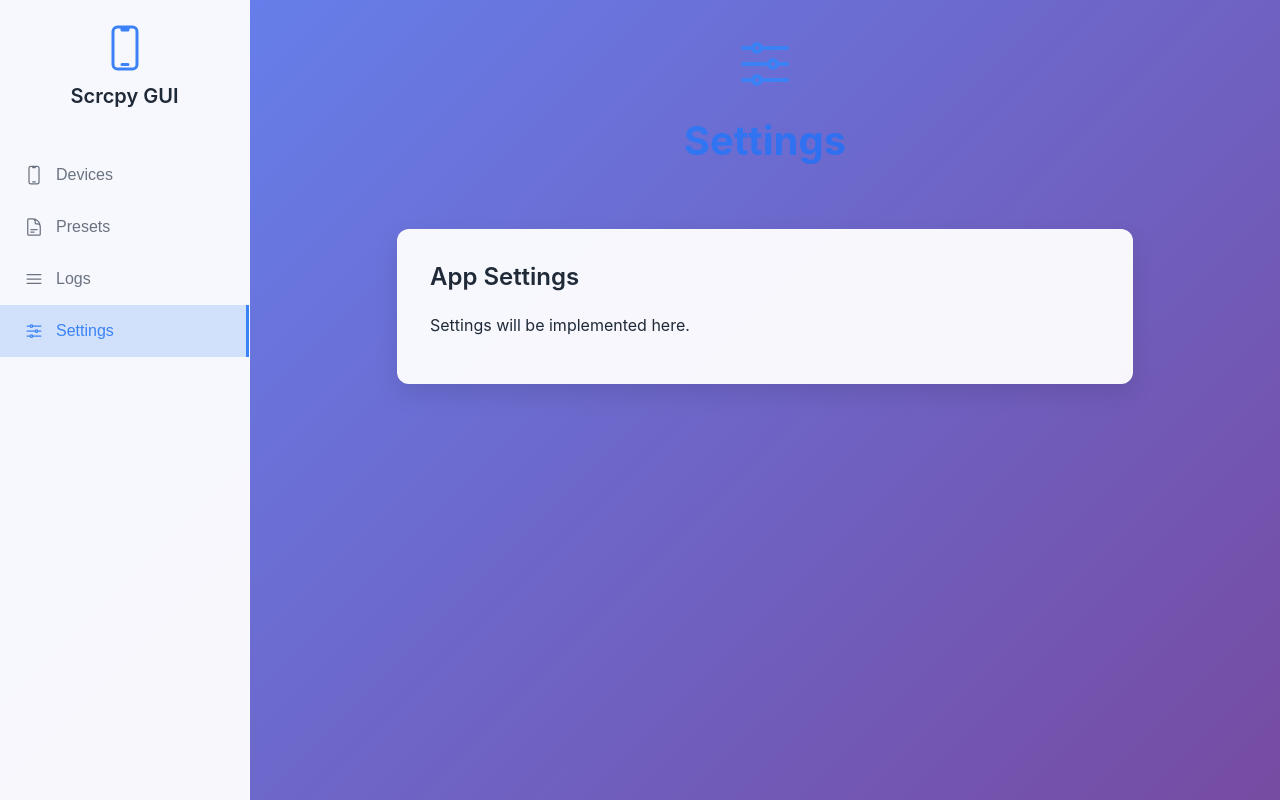
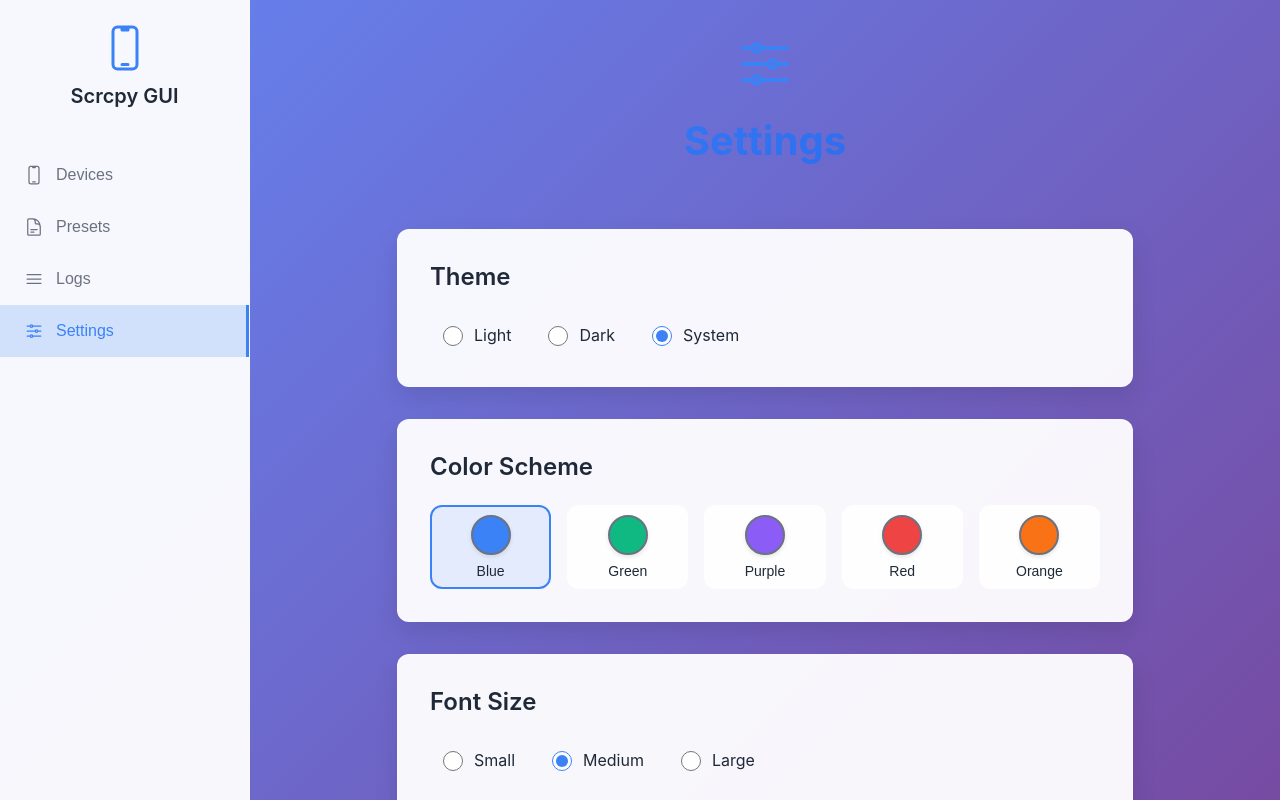
Before and after one commit to TianaNanta/scrcpy-gui, a React (Vite) app: page / in a window 1280 px wide. Both pictures are taken after a click on the button "Settings". Built offline with nearby package versions, Linux system fonts and the light colour scheme.

Commit message:
Setting up the settings tab

```diff
--- a/src/App.css
+++ b/src/App.css
@@ -33,6 +33,14 @@
     background: var(--background);
     min-height: 100vh;
     color: var(--text-primary);
+    font-size: var(--font-size);
+}
+
+.dark-theme {
+    --background: linear-gradient(135deg, #1e293b 0%, #334155 100%);
+    --surface: rgba(30, 41, 59, 0.95);
+    --text-primary: #f1f5f9;
+    --text-secondary: #94a3b8;
 }
 
 .container {
@@ -420,72 +428,65 @@
     }
 }
 
-@media (prefers-color-scheme: dark) {
-    :root {
-        --background: linear-gradient(135deg, #1e293b 0%, #334155 100%);
-        --surface: rgba(30, 41, 59, 0.95);
-        --text-primary: #f1f5f9;
-        --text-secondary: #94a3b8;
-        --text-light: #0f172a;
-    }
+/* Settings */
+.radio-label {
+    display: flex;
+    align-items: center;
+    gap: 0.5rem;
+    padding: 0.5rem;
+    border-radius: 8px;
+    transition: var(--transition);
+    cursor: pointer;
+}
 
-    .select {
-        background: var(--surface);
-        border-color: #475569;
-        color: var(--text-primary);
-    }
+.radio-label:hover {
+    background: rgba(59, 130, 246, 0.1);
+}
 
-    .select:hover {
-        border-color: var(--primary-color);
-    }
+.radio-label input[type="radio"] {
+    width: 1.25rem;
+    height: 1.25rem;
+    accent-color: var(--primary-color);
+}
 
-    .btn-secondary {
-        background: var(--surface);
-        color: var(--text-primary);
-        border-color: #475569;
-    }
+.color-schemes {
+    display: grid;
+    grid-template-columns: repeat(auto-fit, minmax(80px, 1fr));
+    gap: 1rem;
+}
 
-    .btn-secondary:hover {
-        background: #374151;
-        border-color: var(--primary-color);
-    }
+.color-scheme-btn {
+    display: flex;
+    flex-direction: column;
+    align-items: center;
+    gap: 0.5rem;
+    padding: 0.5rem;
+    border-radius: var(--border-radius);
+    cursor: pointer;
+    transition: var(--transition);
+    border: 2px solid transparent;
+    background: var(--surface);
+}
 
-    .input {
-        background: var(--surface);
-        border-color: #475569;
-        color: var(--text-primary);
-    }
+.color-scheme-btn:hover {
+    background: rgba(59, 130, 246, 0.1);
+}
 
-    .input:focus {
-        border-color: var(--primary-color);
-    }
+.color-scheme-btn.active {
+    border-color: var(--primary-color);
+    background: rgba(59, 130, 246, 0.1);
+}
 
-    .checkbox-label:hover {
-        background: #374151;
-    }
+.color-name {
+    font-size: 0.875rem;
+    font-weight: 500;
+    color: var(--text-primary);
+}
 
-    .sidebar {
-        background: var(--surface);
-        border-right-color: rgba(255, 255, 255, 0.1);
-    }
-
-    .sidebar-tab:hover {
-        background: rgba(59, 130, 246, 0.1);
-    }
-
-    .sidebar-tab.active {
-        background: rgba(59, 130, 246, 0.2);
-    }
-
-    .preset-item {
-        background: var(--surface);
-    }
-
-    .logs-container {
-        background: var(--surface);
-    }
-
-    .log-entry {
-        border-bottom-color: rgba(255, 255, 255, 0.1);
-    }
+.color-swatch {
+    width: 40px;
+    height: 40px;
+    border-radius: 50%;
+    border: 2px solid var(--text-secondary);
+    box-shadow: 0 2px 4px rgba(0, 0, 0, 0.1);
 }
--- a/src/App.tsx
+++ b/src/App.tsx
@@ -33,7 +33,43 @@
   showTouches: boolean;
 }
 
+interface ColorScheme {
+  name: string;
+  primary: string;
+  primaryHover: string;
+}
+
 type Tab = "devices" | "presets" | "logs" | "settings";
+type Theme = "light" | "dark" | "system";
+type FontSize = "small" | "medium" | "large";
+
+const colorSchemes: ColorScheme[] = [
+  {
+    name: "Blue",
+    primary: "#3b82f6",
+    primaryHover: "#2563eb",
+  },
+  {
+    name: "Green",
+    primary: "#10b981",
+    primaryHover: "#059669",
+  },
+  {
+    name: "Purple",
+    primary: "#8b5cf6",
+    primaryHover: "#7c3aed",
+  },
+  {
+    name: "Red",
+    primary: "#ef4444",
+    primaryHover: "#dc2626",
+  },
+  {
+    name: "Orange",
+    primary: "#f97316",
+    primaryHover: "#ea580c",
+  },
+];
 
 function App() {
   const [devices, setDevices] = useState<Device[]>([]);
@@ -49,6 +85,11 @@
   const [presets, setPresets] = useState<Preset[]>([]);
   const [logs, setLogs] = useState<string[]>([]);
   const [currentTab, setCurrentTab] = useState<Tab>("devices");
+
+  // Settings state
+  const [theme, setTheme] = useState<Theme>("system");
+  const [colorScheme, setColorScheme] = useState<ColorScheme>(colorSchemes[0]);
+  const [fontSize, setFontSize] = useState<FontSize>("medium");
 
   const hasMissingDeps =
     dependencies && (!dependencies.adb || !dependencies.scrcpy);
@@ -68,7 +109,61 @@
     checkDependencies();
     listDevices();
     loadPresets();
+    loadSettings();
   }, []);
+
+  const loadSettings = () => {
+    const savedTheme =
+      (localStorage.getItem("scrcpy-theme") as Theme) || "system";
+    const savedColorSchemeName =
+      localStorage.getItem("scrcpy-colorScheme") || "Blue";
+    const savedFontSize =
+      (localStorage.getItem("scrcpy-fontSize") as FontSize) || "medium";
+
+    const savedColorScheme =
+      colorSchemes.find((s) => s.name === savedColorSchemeName) ||
+      colorSchemes[0];
+
+    setTheme(savedTheme);
+    setColorScheme(savedColorScheme);
+    setFontSize(savedFontSize);
+
+    applySettings(savedTheme, savedColorScheme, savedFontSize);
+  };
+
+  const applySettings = (
+    newTheme: Theme,
+    newColorScheme: ColorScheme,
+    newFontSize: FontSize,
+  ) => {
+    const root = document.documentElement;
+
+    // Apply theme
+    const isDark =
+      newTheme === "dark" ||
+      (newTheme === "system" &&
+        window.matchMedia("(prefers-color-scheme: dark)").matches);
+    root.classList.toggle("dark-theme", isDark);
+
+    // Apply color scheme (only primary colors)
+    root.style.setProperty("--primary-color", newColorScheme.primary);
+    root.style.setProperty("--primary-hover", newColorScheme.primaryHover);
+
+    // Apply font size
+    const fontSizes = { small: "14px", medium: "16px", large: "18px" };
+    root.style.setProperty("--font-size", fontSizes[newFontSize]);
+  };
+
+  const saveSettings = (
+    newTheme: Theme,
+    newColorScheme: ColorScheme,
+    newFontSize: FontSize,
+  ) => {
+    localStorage.setItem("scrcpy-theme", newTheme);
+    localStorage.setItem("scrcpy-colorScheme", newColorScheme.name);
+    localStorage.setItem("scrcpy-fontSize", newFontSize);
+    applySettings(newTheme, newColorScheme, newFontSize);
+  };
 
   const loadPresets = () => {
     const saved = localStorage.getItem("scrcpy-presets");
@@ -359,9 +454,124 @@
               <AdjustmentsHorizontalIcon className="header-icon" />
               <h1>Settings</h1>
             </header>
+
             <section className="section">
-              <h2>App Settings</h2>
-              <p>Settings will be implemented here.</p>
+              <h2>Theme</h2>
+              <div className="row">
+                <label className="radio-label">
+                  <input
+                    type="radio"
+                    name="theme"
+                    value="light"
+                    checked={theme === "light"}
+                    onChange={(e) => {
+                      const newTheme = e.target.value as Theme;
+                      setTheme(newTheme);
+                      saveSettings(newTheme, colorScheme, fontSize);
+                    }}
+                  />
+                  Light
+                </label>
+                <label className="radio-label">
+                  <input
+                    type="radio"
+                    name="theme"
+                    value="dark"
+                    checked={theme === "dark"}
+                    onChange={(e) => {
+                      const newTheme = e.target.value as Theme;
+                      setTheme(newTheme);
+                      saveSettings(newTheme, colorScheme, fontSize);
+                    }}
+                  />
+                  Dark
+                </label>
+                <label className="radio-label">
+                  <input
+                    type="radio"
+                    name="theme"
+                    value="system"
+                    checked={theme === "system"}
+                    onChange={(e) => {
+                      const newTheme = e.target.value as Theme;
+                      setTheme(newTheme);
+                      saveSettings(newTheme, colorScheme, fontSize);
+                    }}
+                  />
+                  System
+                </label>
+              </div>
+            </section>
+
+            <section className="section">
+              <h2>Color Scheme</h2>
+              <div className="color-schemes">
+                {colorSchemes.map((scheme) => (
+                  <button
+                    key={scheme.name}
+                    className={`color-scheme-btn ${colorScheme.name === scheme.name ? "active" : ""}`}
+                    onClick={() => {
+                      setColorScheme(scheme);
+                      saveSettings(theme, scheme, fontSize);
+                    }}
+                    title={scheme.name}
+                  >
+                    <div
+                      className="color-swatch"
+                      style={{ backgroundColor: scheme.primary }}
+                    ></div>
+                    <span className="color-name">{scheme.name}</span>
+                  </button>
+                ))}
+              </div>
+            </section>
+
+            <section className="section">
+              <h2>Font Size</h2>
+              <div className="row">
+                <label className="radio-label">
+                  <input
+                    type="radio"
+                    name="fontSize"
+                    value="small"
+                    checked={fontSize === "small"}
+                    onChange={(e) => {
+                      const newFontSize = e.target.value as FontSize;
+                      setFontSize(newFontSize);
+                      saveSettings(theme, colorScheme, newFontSize);
+                    }}
+                  />
+                  Small
+                </label>
+                <label className="radio-label">
+                  <input
+                    type="radio"
+                    name="fontSize"
+                    value="medium"
+                    checked={fontSize === "medium"}
+                    onChange={(e) => {
+                      const newFontSize = e.target.value as FontSize;
+                      setFontSize(newFontSize);
+                      saveSettings(theme, colorScheme, newFontSize);
+                    }}
+                  />
+                  Medium
+                </label>
+                <label className="radio-label">
+                  <input
+                    type="radio"
+                    name="fontSize"
+                    value="large"
+                    checked={fontSize === "large"}
+                    onChange={(e) => {
+                      const newFontSize = e.target.value as FontSize;
+                      setFontSize(newFontSize);
+                      saveSettings(theme, colorScheme, newFontSize);
+                    }}
+                  />
+                  Large
+                </label>
+              </div>
             </section>
           </div>
         );
```
Also changed, not shown: 1 other file (tests, documents, lock files or other folders).
